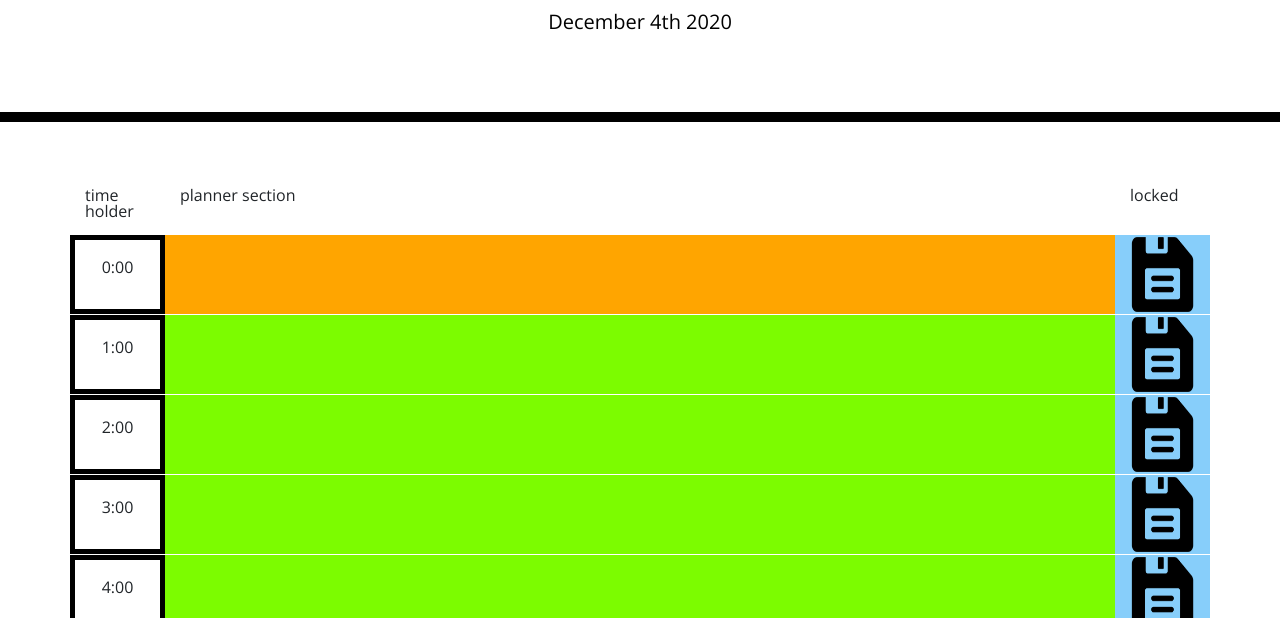
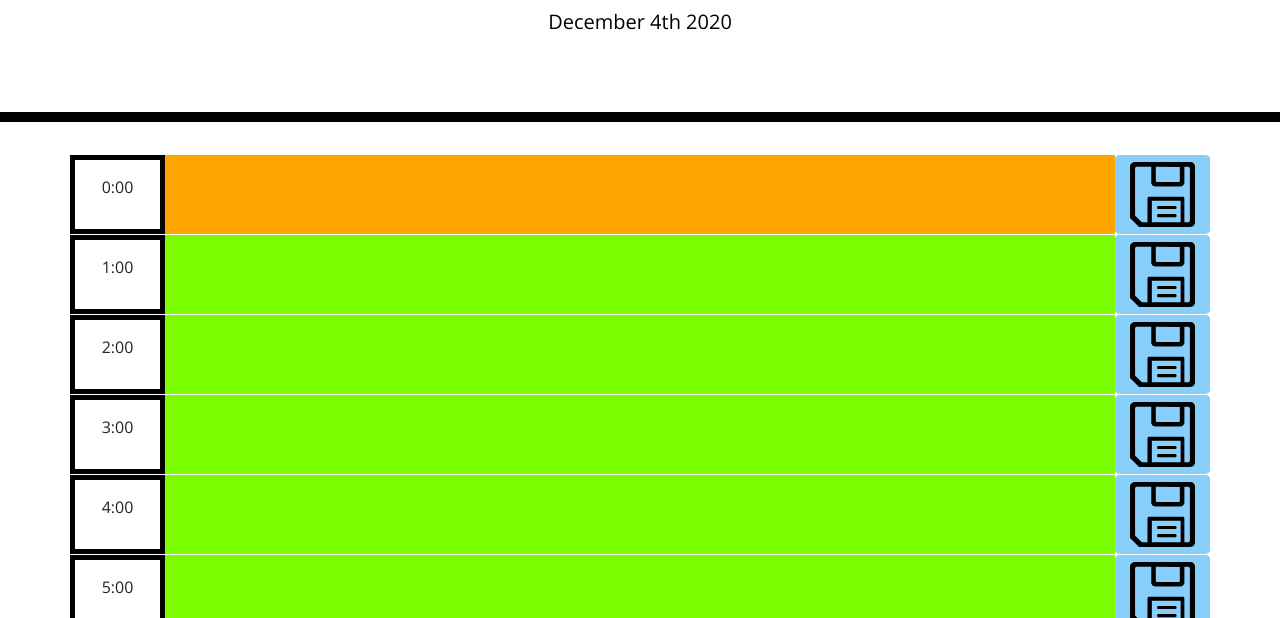
Before and after one commit to mhowe21/calendar-application, a plain HTML site: page index.html in a window 1280 px wide. Shown: the part 182-800 px from the top of the page. Drawn offline with nearby package versions, Linux system fonts and the light colour scheme.

Commit message:
update styles

```diff
--- a/assessts/style.css
+++ b/assessts/style.css
@@ -77,12 +77,19 @@ textarea {
 
 .save-items {
   background-color: lightskyblue;
-  content: url(./saveIcon.png);
+  content: url(./save.svg);
+  border-radius: 5%;
+}
+
+.save-items:hover {
+  background-color: violet;
+  transition: all .3s ease-in-out;
 }
 
 .time-box {
   border: 5px solid black;
 }
+
 
 .text-entry {
   background-color: transparent;
--- a/index.html
+++ b/index.html
@@ -26,16 +26,7 @@
   </header>
   <div class="container" id="calendar-container">
     <!-- Timeblocks go here -->
-    <div class="row">
-      <div class="col-1">
-        <p>time holder</p>
-      </div>
-      <div class="col-10">
-        <p>planner section</p>
-      </div>
-      <div class="col-1">
-        <p>locked</p>
-      </div>
+
     </div>
   </div>
 
```
Also changed, not shown: assessts/save.svg (added), assessts/script.js (line endings or trailing spaces).
